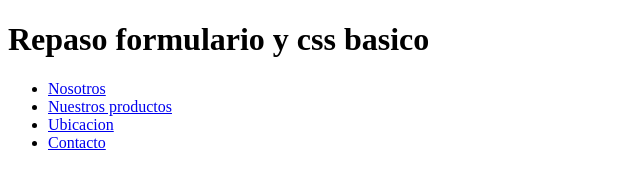
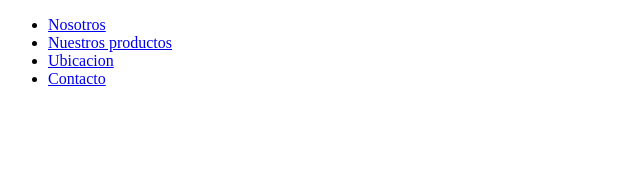
Before and after one commit to FelixM2/pruebaRepositorio, a plain HTML site: page index.html in a window 1280 px wide. Shown: the whole page, without its empty margins (0-640 px from the left). Drawn offline with Linux system fonts and the light colour scheme.

Commit message:
subiendo archivos

```diff
--- a/index.html
+++ b/index.html
@@ -10,7 +10,7 @@
     <header>
 
     <!--titulo principal-->
-<h1>Repaso formulario y css basico</h1>
+
 
 <!--barra de navegacion-->
         <nav>
```
